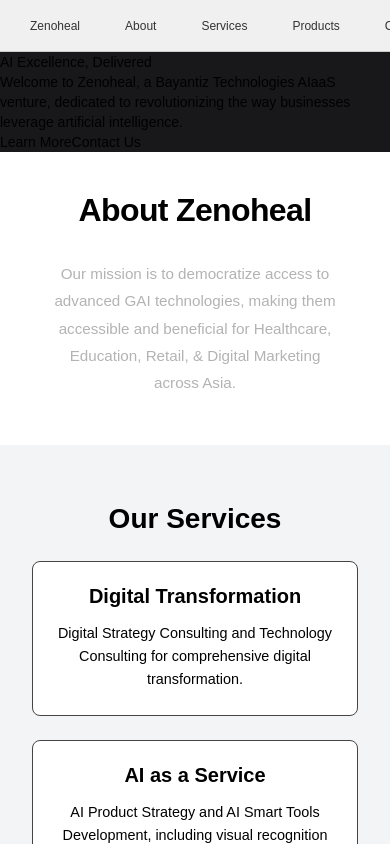
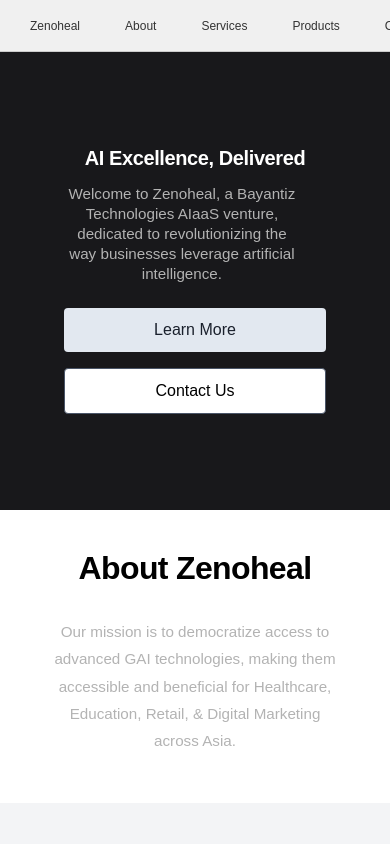
Before and after one commit to Nitin-Budakoti/Zenoheal_project, a Next.js app: page / in a window 390 px wide. Built offline with nearby package versions, Linux system fonts and the light colour scheme.

Commit message:
update css

```diff
--- a/src/app/components/Header.module.css
+++ b/src/app/components/Header.module.css
@@ -1,41 +1,110 @@
-.Footer {
-    background-color: white;
-    color: #09090b;
+/* components/Header.module.css */
+.header {
+    background-color: hsl(var(--primary));
+    color: white;
+    padding: 10rem 10rem;
     display: flex;
-    justify-content: space-between;
+    flex-direction: column;
     align-items: center;
-    padding: 1rem 2rem;
-    position: fixed;
-    bottom: 0;
-    width: 100%;
-    z-index: 1000; /* Ensure footer stays at the bottom */
-  }
+    justify-content: center;
+    text-align: center;
+}
 
-  .left {
-    color: #6b7250;
-    font-size: 0.875rem;
-  }
+.container {
+    max-width: 960px;
+    width: 100%; /* Ensure the container takes full width on smaller screens */
+}
 
-  .right {
+.title {
+    font-size: 1.875rem;
+    font-weight: bold;
+    letter-spacing: -0.02em;
+    color: #ffff;
+}
+
+.description {
+    margin-top: 1rem;
+    color: #b3b3b3;
+    max-width: 700px;
+    font-size: 1.125rem;
+}
+
+.buttonContainer {
+    margin-top: 1.5rem;
     display: flex;
     gap: 1rem;
+    justify-content: center;
+}
+
+.learnMoreButton {
+    background-color: #e2e8f0;
+    color: #1a202c;
+    padding: 0.625rem 1rem;
+    border-radius: 0.25rem;
+    text-decoration: none;
     font-size: 0.875rem;
-  }
+    font-weight: 500;
+    transition: background-color 0.3s ease;
+}
 
-  .right a {
-    color: #09090b;
+.learnMoreButton:hover {
+    background-color: #cbd5e0;
+}
+
+.contactUsButton {
+    background-color: white;
+    color: black;
+    padding: 0.625rem 1rem;
+    border: 1px solid #4a5568;
+    border-radius: 0.25rem;
     text-decoration: none;
+    font-size: 0.875rem;
     font-weight: 500;
-  }
+    transition: background-color 0.3s ease, color 0.3s ease;
+}
 
-  .right a:hover {
-    text-decoration: underline;
-  }
+.contactUsButton:hover {
+    background-color: #edf2f7;
+    color: #2d3748;
+}
 
-  /* Adjust footer for mobile */
-  @media screen and (max-width: 480px) {
-    .Footer {
-      position: relative; /* Change footer to relative on mobile to avoid overlap */
-      padding: 1rem; /* Adjust padding for mobile */
+/* Responsive Styles - Mobile & Tablet */
+@media screen and (max-width: 768px) {
+    .header {
+        padding: 6rem 4rem; /* Reduce padding on smaller screens */
     }
-  }
+
+    .title {
+        font-size: 1.5rem; /* Adjust font size for smaller screens */
+    }
+
+    .description {
+        font-size: 1rem; /* Adjust description font size */
+        max-width: 90%; /* Make sure it doesn't stretch too wide on mobile */
+    }
+
+    .buttonContainer {
+        flex-direction: column; /* Stack the buttons vertically on mobile */
+        gap: 0.75rem; /* Add space between the buttons */
+    }
+
+    .learnMoreButton, .contactUsButton {
+        font-size: 1rem; /* Increase button text size for easier interaction on mobile */
+        padding: 0.75rem 1.25rem; /* Adjust button padding */
+    }
+}
+
+/* Further adjustment for smaller mobile screens */
+@media screen and (max-width: 480px) {
+    .title {
+        font-size: 1.25rem; /* Slightly reduce title font size on very small screens */
+    }
+
+    .description {
+        font-size: 0.95rem; /* Slightly reduce font size for smaller devices */
+    }
+
+    .buttonContainer {
+        gap: 1rem; /* Increase the gap between buttons for very small screens */
+    }
+}
--- a/src/app/components/NAVBAR.tsx
+++ b/src/app/components/NAVBAR.tsx
@@ -1,4 +1,3 @@
-// components/NavBar.tsx
 import Link from 'next/link';
 import styles from './NavBar.module.css';
 
@@ -24,7 +23,6 @@
                     </li>
                 </ul>
             </div>
-
         </nav>
     );
 };
--- a/src/app/components/NavBar.module.css
+++ b/src/app/components/NavBar.module.css
@@ -7,7 +7,9 @@
     align-items: center;
     flex-wrap: nowrap; /* Prevent wrapping */
     width: 100%;
-    overflow: hidden; /* Hide overflow */
+    box-sizing: border-box; /* Prevents navbar from stretching beyond its container */
+    position: relative; /* Ensure it's positioned relative to other components */
+    z-index: 10; /* Keeps navbar above other content */
 }
 
 .navbar ul {
```
